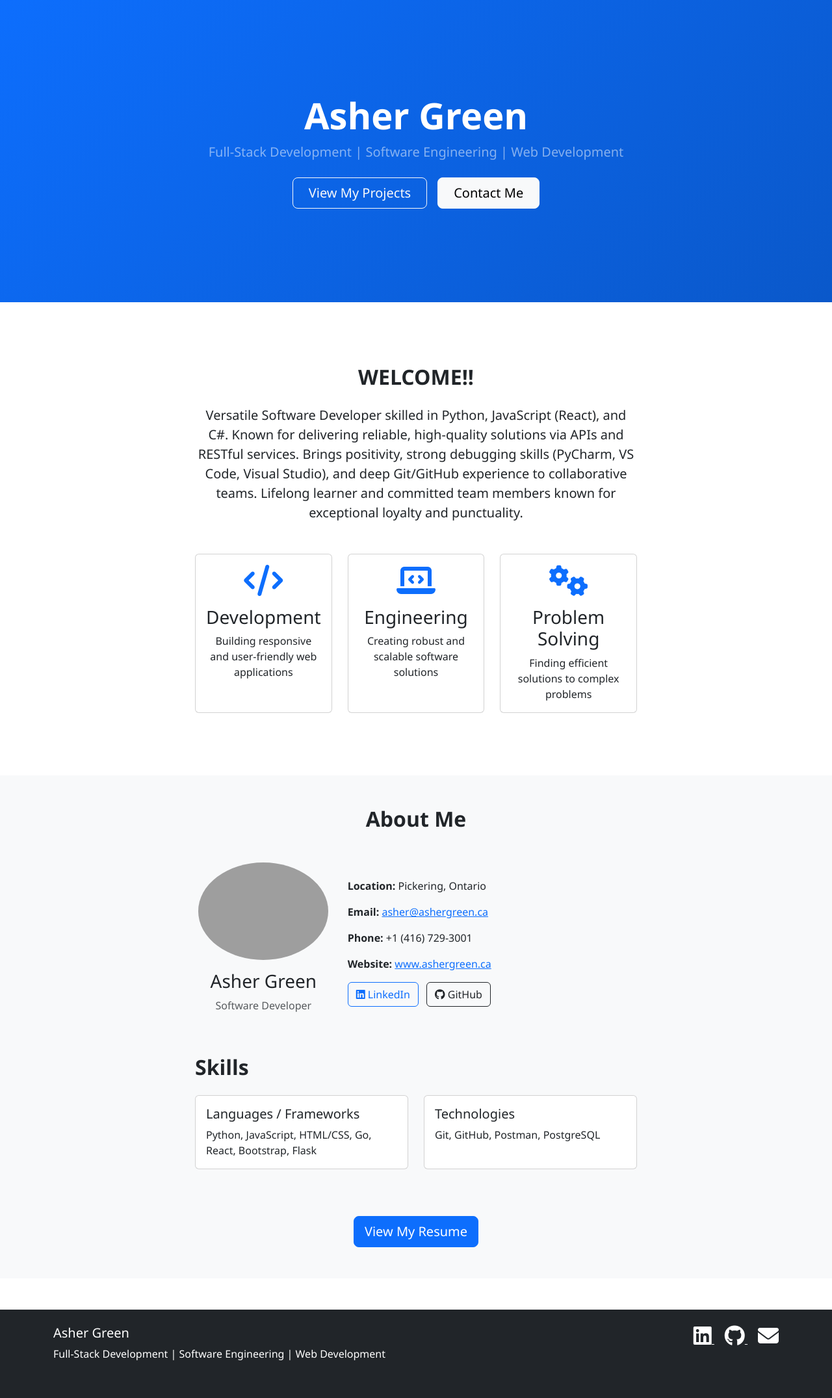
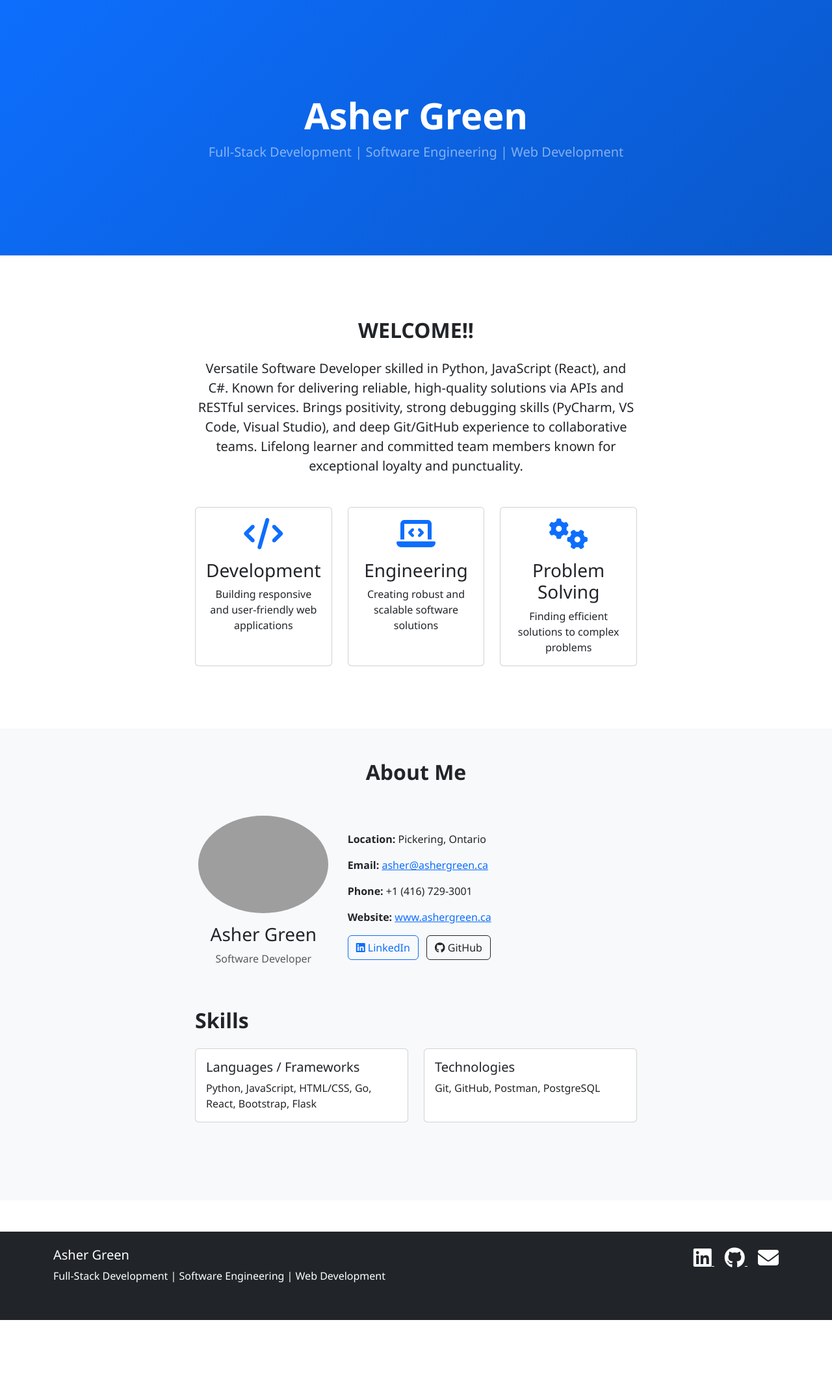
Before and after one commit to ashergreen82/mywebsiteV2, a Django app: page / in a window 1280 px wide. Shown: the part 56-2207 px from the top of the page at 65% size. After the commit the page ends 2087 px from the top, so only its background shows below. Run offline with Django 5.2, Linux system fonts and the light colour scheme; grey boxes are pictures that could not be loaded.

Commit message:
Removed three unnecessary buttons

```diff
--- a/templates/portfolio/home.html
+++ b/templates/portfolio/home.html
@@ -11,10 +11,7 @@
                 <div class="my-5">
                     <h1 class="display-4 fw-bolder">{{ name }}</h1>
                     <p class="lead fw-normal text-white-50 mb-0">{{ role }}</p>
-                    <div class="d-grid gap-3 d-sm-flex justify-content-sm-center mt-4">
-                        <a href="{% url 'portfolio:projects' %}" class="btn btn-outline-light btn-lg px-4">View My Projects</a>
-                        <a href="{% url 'portfolio:contact' %}" class="btn btn-light btn-lg px-4">Contact Me</a>
-                    </div>
+
                 </div>
             </div>
         </div>
@@ -114,7 +111,7 @@
                 </div>
 
                 <div class="text-center">
-                    <a href="{% url 'portfolio:resume' %}" class="btn btn-primary btn-lg">View My Resume</a>
+
                 </div>
             </div>
         </div>
```
